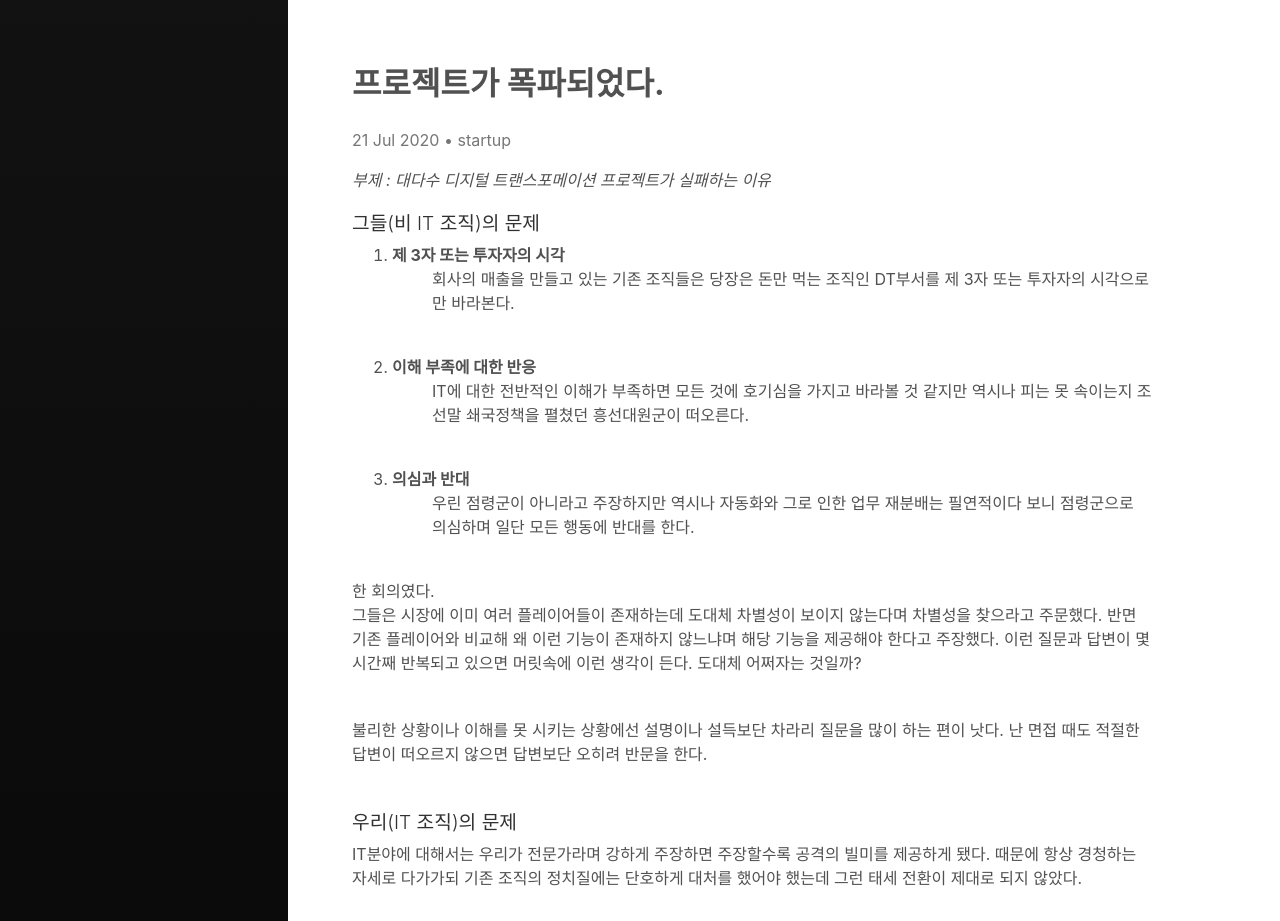
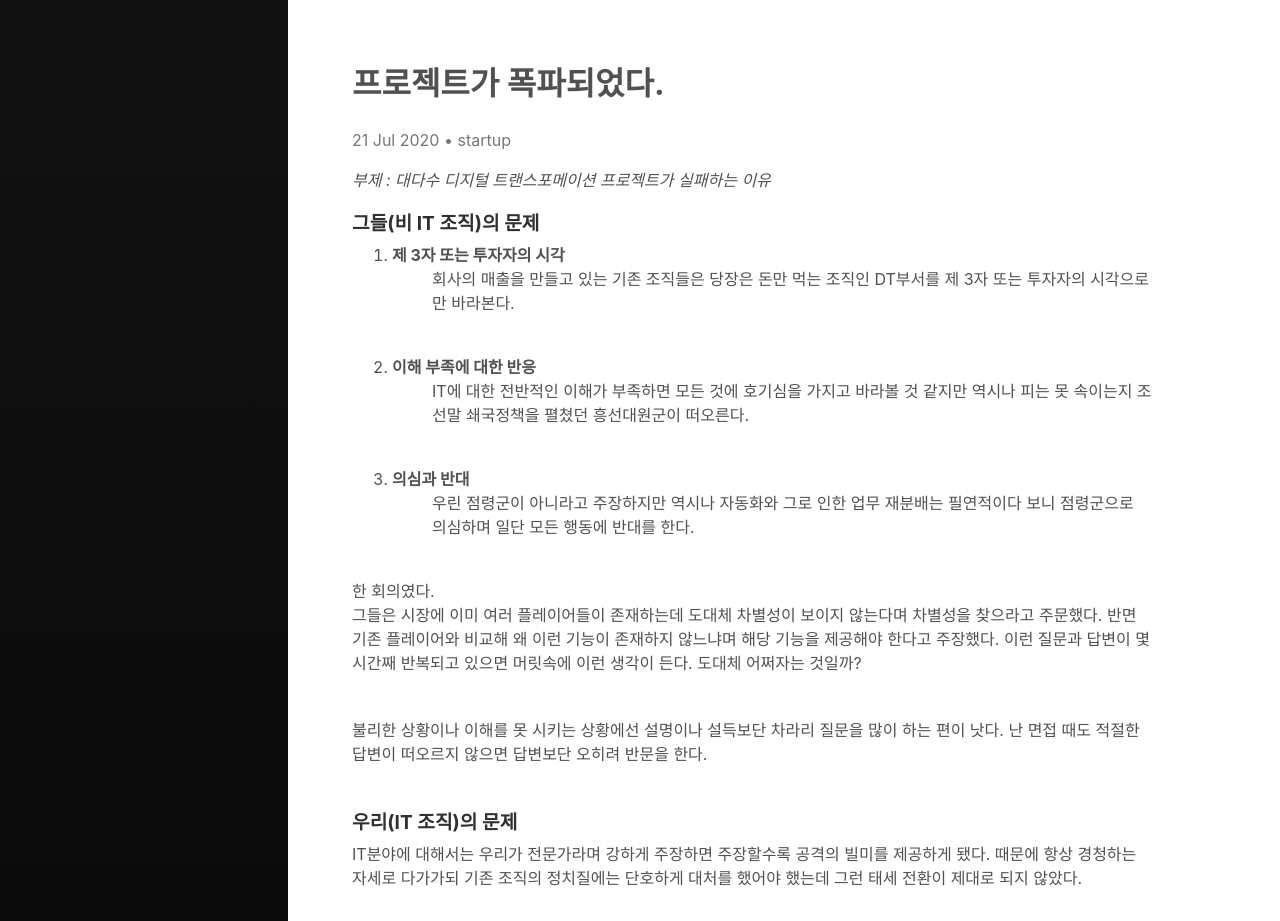
Before and after one commit to germweapon/germweapon.github.io, a Jekyll site: the page built from _posts/2020-07-21-프로덱트가-폭파되었다.md, in a window 1280 px wide. Shown: the top 921 px of the page. Built offline with Jekyll 4.4.1, drawn with Linux system fonts in a browser that asks for light colours; comment, search, counter and statistics services are not loaded.

Commit message:
텍스트 수정

```diff
--- a/_posts/2020-07-21-프로덱트가-폭파되었다.md
+++ b/_posts/2020-07-21-프로덱트가-폭파되었다.md
@@ -19,7 +19,7 @@ priority : 1.0
 
 *부제 : 대다수 디지털 트랜스포메이션 프로젝트가 실패하는 이유*
 
-#### 그들(비 IT 조직)의 문제<br>
+#### **그들(비 IT 조직)의 문제**<br>
 
 1. 제 3자 또는 투자자의 시각<br>
 : 회사의 매출을 만들고 있는 기존 조직들은 당장은 돈만 먹는 조직인 DT부서를 제 3자 또는 투자자의 시각으로만 바라본다.<br><br>
@@ -33,7 +33,7 @@ priority : 1.0
 
 불리한 상황이나 이해를 못 시키는 상황에선 설명이나 설득보단 차라리 질문을 많이 하는 편이 낫다. 난 면접 때도 적절한 답변이 떠오르지 않으면 답변보단 오히려 반문을 한다.<br><br>
 
-#### 우리(IT 조직)의 문제<br>
+#### **우리(IT 조직)의 문제**<br>
 
 IT분야에 대해서는 우리가 전문가라며 강하게 주장하면 주장할수록 공격의 빌미를 제공하게 됐다. 때문에 항상 경청하는 자세로 다가가되 기존 조직의 정치질에는 단호하게 대처를 했어야 했는데 그런 태세 전환이 제대로 되지 않았다.<br><br>
 
@@ -41,6 +41,8 @@ IT분야에 대해서는 우리가 전문가라며 강하게 주장하면 주장
 그럼 우린 어찌 되었든 기술이나 디자인을 중심으로 한 차별성을 강조했어야 했는데 차별성이 적다고 했으니 그들에게 경쟁사들과 똑같은 서비스로 보일 수밖에.<br><br>
 
 문제를 잘 푸는 방법은 출제자의 의도를 잘 파악하는 것이다.<br><br><br>
+
+
 
 왜 그렇게 선배들이 비 IT기업에 가지 말라고 했는지 이해가 된다. 여전히 비 IT종사자들이 바라보는 IT기술은 오프라인을 보조하거나 떠받치는 완벽한 패키지 소프트웨어이고 이 수준과 인식에서 못 벗어나고 있기 때문이다. 그러니 실행과 검증을 빠르게 반복하는 애자일 스크럼 개발 방법론을 적용하는 것은 실패와 보완을 반복하는 모양새일 수밖에. 결국 디지털 트랜스포메이션 프로젝트는 대부분 실패로 끝날 수밖에 없다.<br><br>
 
```
